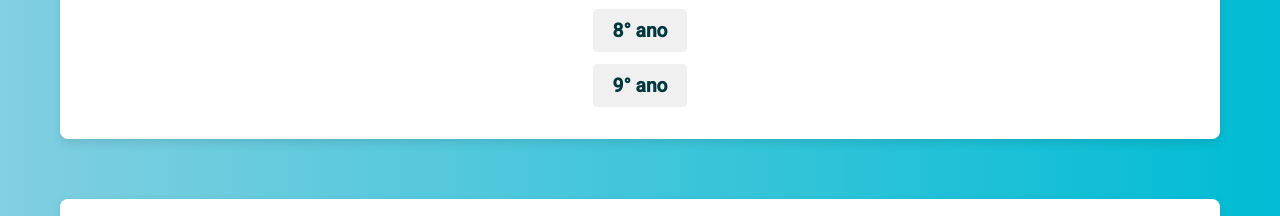
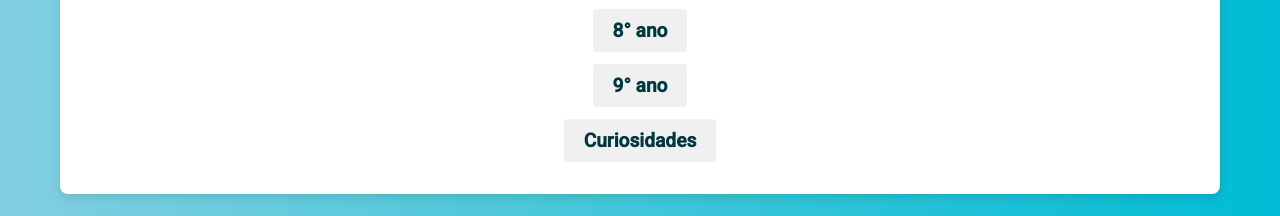
Before and after one commit to hipopotato/hipopotato.github.io, a plain HTML site: page index.html in a window 1280 px wide. Shown: the part 883-1099 px from the top of the page. Drawn offline with Linux system fonts and the light colour scheme.

Commit message:
Update index.html

```diff
--- a/index.html
+++ b/index.html
@@ -34,6 +34,7 @@
             <li><a href="setimo.html">7° ano</a></li>
             <li><a href="oitavo.html">8° ano</a></li>
             <li><a href="nono.html">9° ano</a></li>
+            <li><a href="curiosidades.html">Curiosidades</a></li>
         </ul>
 
  </header>
```
